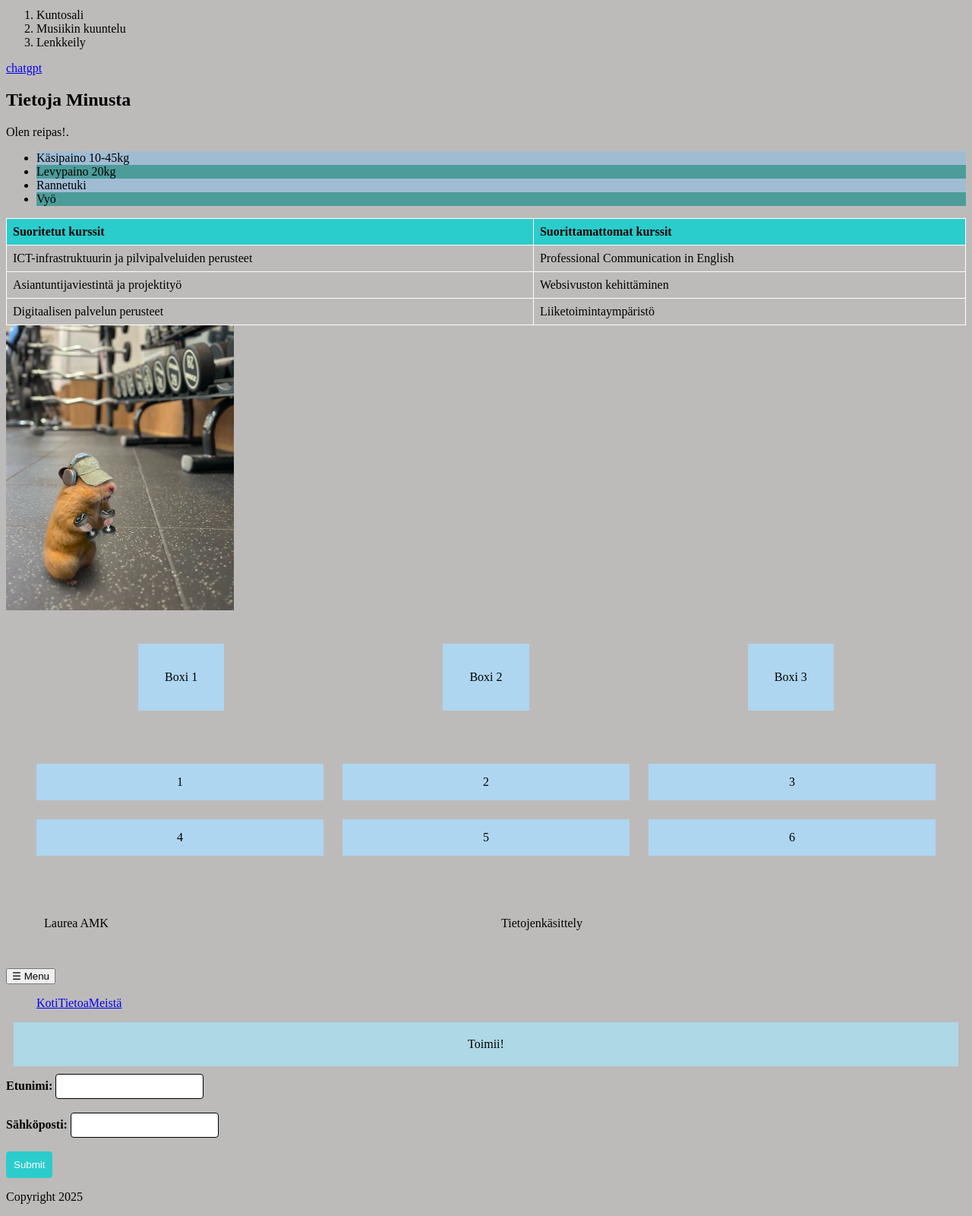
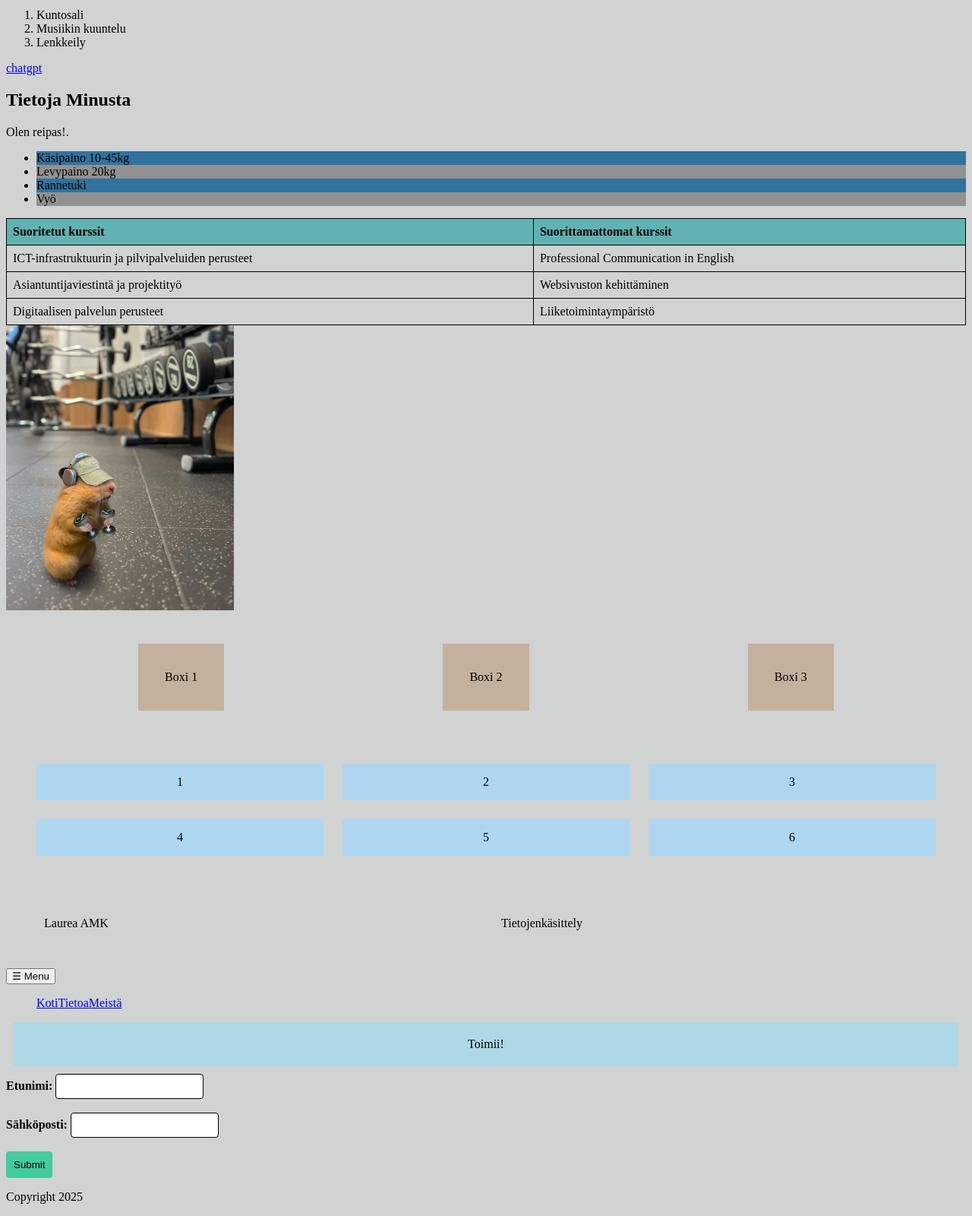
Before and after one commit to allumalaka/WebSivusto_Syksy25, a plain HTML site: page WS05_Respo/index.html in a window 1280 px wide. Shown: the part 905-2505 px from the top of the page at 76% size. Drawn offline with Linux system fonts and the light colour scheme.

Commit message:
colorkommit

```diff
--- a/WS05_Respo/styles/style.css
+++ b/WS05_Respo/styles/style.css
@@ -3,7 +3,7 @@ p {
     }
 
     body {
-      background-color: rgba(179, 177, 176, 0.861);
+      background-color: rgba(202, 203, 203, 0.861);
     }
 
     h1 {
@@ -22,13 +22,13 @@ p {
     }
 
     th, td {
-      border: 1px solid #ffffff;
+      border: 1px solid #000000;
       padding: 8px;
       text-align: left;
     }
 
     th {
-      background-color: #2bcccc;
+      background-color: #61b2b2;
     }Shorthand property for setting borde
 
     form {
@@ -48,8 +48,8 @@ p {
     }
 
     input[type="submit"] {
-      background-color: #2bcccc;
-      color: rgb(255, 255, 255);
+      background-color: #44cba0;
+      color: rgb(0, 0, 0);
       padding: 10px;
       border: none;
       border-radius: 4px;
@@ -57,7 +57,7 @@ p {
     }
 
     input[type="submit"]:hover {
-      background-color: #19a7b9;
+      background-color: #162528;
     }
     .transition-button {
         background-color: rgba(235, 238, 246, 0.073);
@@ -87,11 +87,11 @@ p {
         }
       }
       .pseudo-list li:nth-child(odd) {
-        background-color: rgb(160, 188, 211);
+        background-color: rgb(48, 115, 159);
       }
 
       .pseudo-list li:nth-child(even) {
-        background-color: rgba(58, 151, 149, 0.861);
+        background-color: rgba(135, 135, 135, 0.861);
       }
       .filter-image {
         filter: grayscale(100%);
@@ -122,7 +122,7 @@ p {
   }
 
   .box {
-    background-color: rgba(174, 214, 240);
+    background-color: rgb(195, 177, 157);
     padding: 35px;
     text-align: center;
   }
@@ -150,7 +150,7 @@ p {
 
   @media (min-width: 602px) {
     .responsive-box {
-      background-color: #2bcccc;
+      background-color: lightblue;
     }
   }
   .responsive-container {
@@ -179,7 +179,7 @@ p {
 
     @media (max-width: 600px) {
       .media-query-box {
-        background-color: lightcoral;
+        background-color: rgb(78, 84, 236);
       }
     }
 
```
